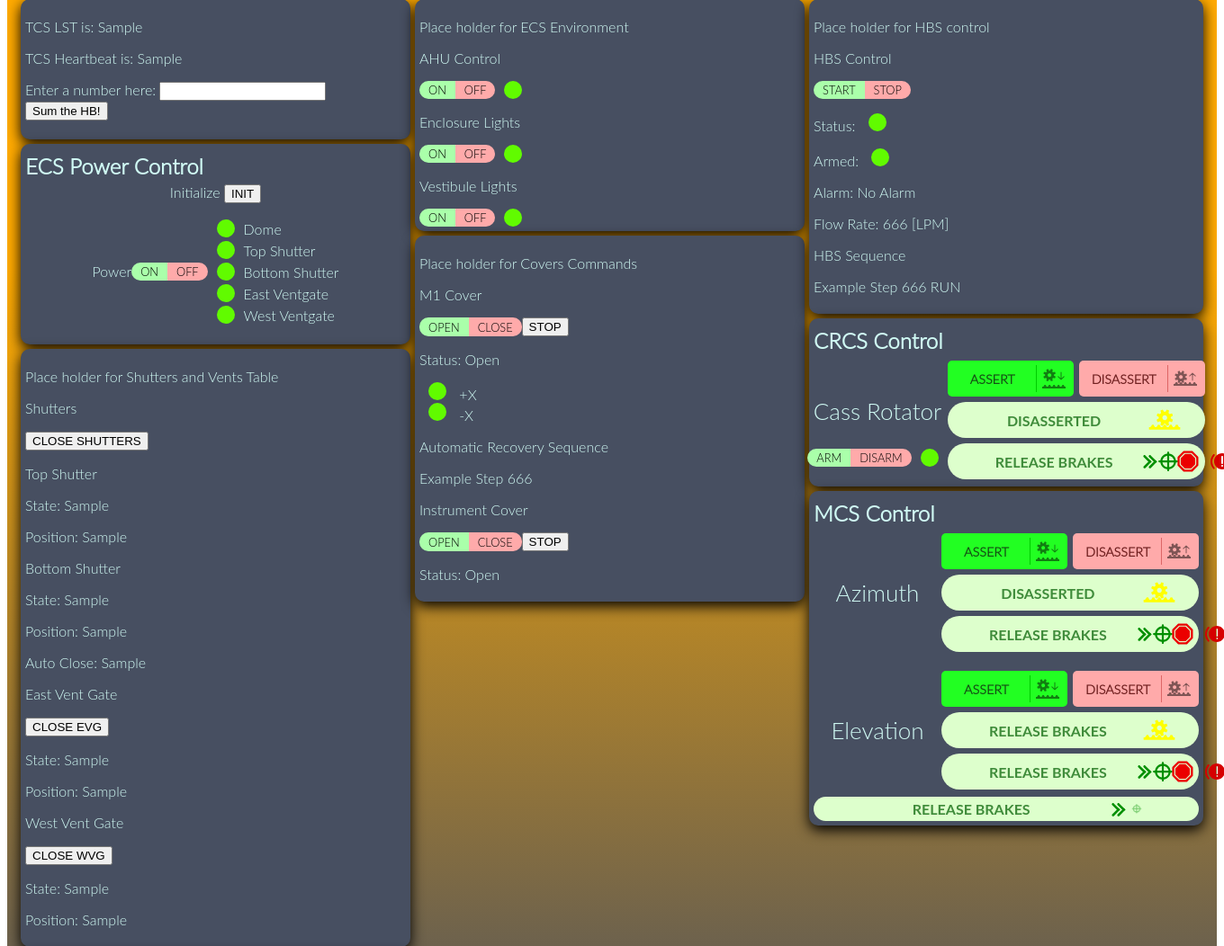
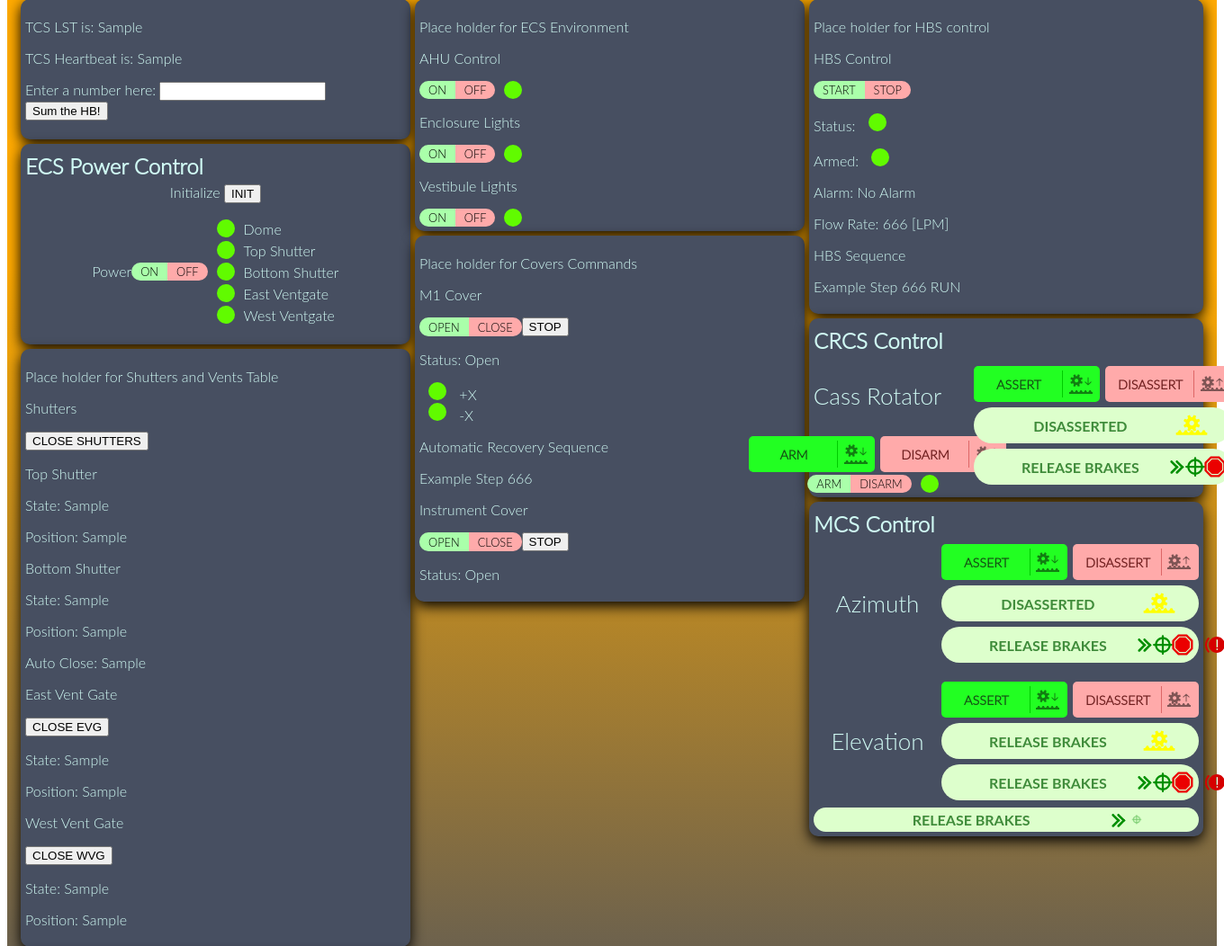
Before and after one commit to iarriagada/gem-web-dms, a Flask app: template templates/home.html in a window 1360 px wide; the page is wider, and only the part inside the window is pictured. Shown: the part 81-1133 px from the top of that part at 90% size. Run offline with Flask 2, Linux system fonts and the light colour scheme; the template is opened without the code that fills it: most values are stand-ins (such as "Sample title", 1, 10 or a date in 2020); some libraries are stand-ins or nearby versions.

Commit message:
Changed button syntax to make it genereic

```diff
--- a/static/css/styles.css
+++ b/static/css/styles.css
@@ -155,13 +155,13 @@ html {
 
 /* Start of Assert/Disassert Buttons style specs */
 
-.drive_ctrl {
+.ctrl_bttns {
     display: flex;
     align-items: center;
     margin: 3px 0px;
 }
 
-button.drive_button {
+button.action_button {
     font: inherit;
     width: 140px;
     height: 40px;
@@ -173,23 +173,23 @@ button.drive_button {
     /*margin: 10px;*/
 }
 
-button.drive_button.assert {
+button.action_button.action {
     background: #22ff22;
     margin-right: 3px;
 }
 
-button.drive_button.disassert {
+button.action_button.reaction {
     background: #ffaaaa;
     margin-left: 3px;
 }
 
-button.drive_button,
-button.drive_button .bttn_text,
-button.drive_button .bttn_img {
+button.action_button,
+button.action_button .bttn_text,
+button.action_button .bttn_img {
     transition: 200ms;
 }
 
-button.drive_button .bttn_text {
+button.action_button .bttn_text {
     font-size: 0.9em;
     font-weight: bold;
     transform: translateX(0px);
@@ -200,15 +200,15 @@ button.drive_button .bttn_text {
     justify-content: center;
 }
 
-button.drive_button.assert .bttn_text {
+button.action_button.action .bttn_text {
     color: #155015;
 }
 
-button.drive_button.disassert .bttn_text {
+button.action_button.reaction .bttn_text {
     color: #702020;
 }
 
-button.drive_button .bttn_img {
+button.action_button .bttn_img {
     position: absolute;
     height: 30px;
     width: 40px;
@@ -219,39 +219,43 @@ button.drive_button .bttn_img {
     /*padding: 0px 2px 0px 2px;*/
 }
 
-button.drive_button.assert .bttn_img {
+button.action_button.action .bttn_img {
     border-left: 1px solid #00cc00;
 }
 
-button.drive_button.disassert .bttn_img {
+button.action_button.reaction .bttn_img {
     border-left: 1px solid #dd6666;
 }
 
-button.drive_button.assert:hover {
+button.action_button.action:hover {
     background: #66ff66;
 }
 
-button.drive_button.assert:active {
+button.action_button.action:active {
     box-shadow: 0px 0px 15px #99ff99;
 }
 
-button.drive_button.disassert:hover {
+button.action_button.reaction:hover {
     background: #ff6666;
 }
 
-button.drive_button.disassert:active {
+button.action_button.reaction:active {
     box-shadow: 0px 0px 15px #ff9999;
 }
 
-/*button.drive_button.assert:hover .bttn_text{*/
-button.drive_button:hover .bttn_text {
+button.action_button:hover .bttn_text {
     color: transparent;
 }
 
-button.drive_button:hover .bttn_img {
+button.action_button:hover .bttn_img {
     width: 140px;
     border-left: none;
     transform: translateX(0);
+}
+
+button.action_button.drives {
+    width: 140px;
+    height: 40px;
 }
 
 /*
--- a/templates/home.html
+++ b/templates/home.html
@@ -144,18 +144,28 @@
                     <section class="sys_subpanel crcs_sp" id="crcs_cr_pnl">
                         <div id="cassrot_l" class="axis_ctrl left">
                             <p class="axis_lbl">Cass Rotator</p>
+                            <div class="ctrl_bttns">
+                                <button id="crarm_bttn" class="action_button drives action arm">
+                                    <div class="bttn_text">ARM</div>
+                                    <div class="bttn_img"><img id="crass_icon" src="/static/ASSERT.svg" alt="assert icon"></div>
+                                </button>
+                                <button id="crdarm_bttn" class="action_button drives reaction disarm">
+                                    <div class="bttn_text">DISARM</div>
+                                    <div class="bttn_img"><img id="crdass_icon" src="/static/DISASSERT.svg" alt="assert icon"></div>
+                                </button>
+                            </div>
                             <div class="main__onoff cr_arm">
                                 <button class="main__onoff-on cr_arm">ARM</button><button class="main__onoff-off cr_arm">DISARM</button>
                                 <span class="indicator" id="crarm_state"></span>
                             </div>
                         </div>
                         <div id="cassrot_r" class="axis_ctrl right">
-                            <div class="drive_ctrl">
-                                <button id="crass_bttn" class="drive_button assert">
+                            <div class="ctrl_bttns">
+                                <button id="crass_bttn" class="action_button drives action assert">
                                     <div class="bttn_text">ASSERT</div>
                                     <div class="bttn_img"><img id="crass_icon" src="/static/ASSERT.svg" alt="assert icon"></div>
                                 </button>
-                                <button id="crdass_bttn" class="drive_button disassert">
+                                <button id="crdass_bttn" class="action_button drives reaction disassert">
                                     <div class="bttn_text">DISASSERT</div>
                                     <div class="bttn_img"><img id="crdass_icon" src="/static/DISASSERT.svg" alt="assert icon"></div>
                                 </button>
@@ -204,12 +214,12 @@
                             <p class="axis_lbl">Azimuth</p>
                         </div>
                         <div id="azimuth_r" class="axis_ctrl right">
-                            <div class="drive_ctrl">
-                                <button id="azass_bttn" class="drive_button assert">
+                            <div class="ctrl_bttns">
+                                <button id="azass_bttn" class="action_button drives action assert">
                                     <div class="bttn_text">ASSERT</div>
                                     <div class="bttn_img"><img id="azass_icon" src="/static/ASSERT.svg" alt="assert icon"></div>
                                 </button>
-                                <button id="azdass_bttn" class="drive_button disassert">
+                                <button id="azdass_bttn" class="action_button drives reaction disassert">
                                     <div class="bttn_text">DISASSERT</div>
                                     <div class="bttn_img"><img id="azdass_icon" src="/static/DISASSERT.svg" alt="assert icon"></div>
                                 </button>
@@ -249,12 +259,12 @@
                             <p class="axis_lbl">Elevation</p>
                         </div>
                         <div id="elevation_r" class="axis_ctrl right">
-                            <div class="drive_ctrl">
-                                <button id="elass_bttn" class="drive_button assert">
+                            <div class="ctrl_bttns">
+                                <button id="elass_bttn" class="action_button drives action assert">
                                     <div class="bttn_text">ASSERT</div>
                                     <div class="bttn_img"><img id="elass_icon" src="/static/ASSERT.svg" alt="assert icon"></div>
                                 </button>
-                                <button id="eldass_bttn" class="drive_button disassert">
+                                <button id="eldass_bttn" class="action_button drives reaction disassert">
                                     <div class="bttn_text">DISASSERT</div>
                                     <div class="bttn_img"><img id="eldass_icon" src="/static/DISASSERT.svg" alt="assert icon"></div>
                                 </button>
```
